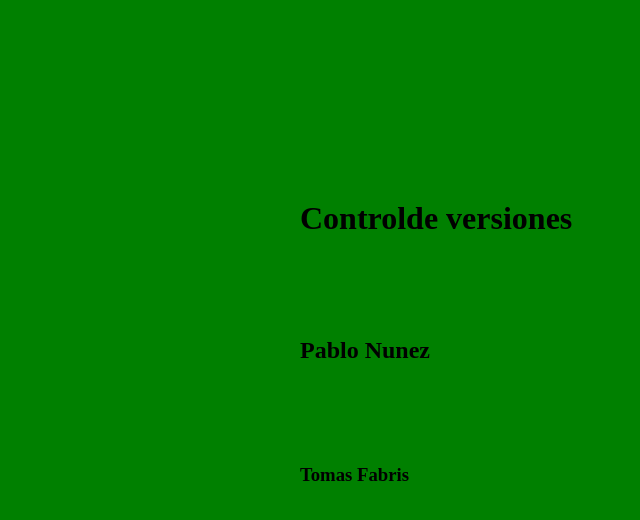
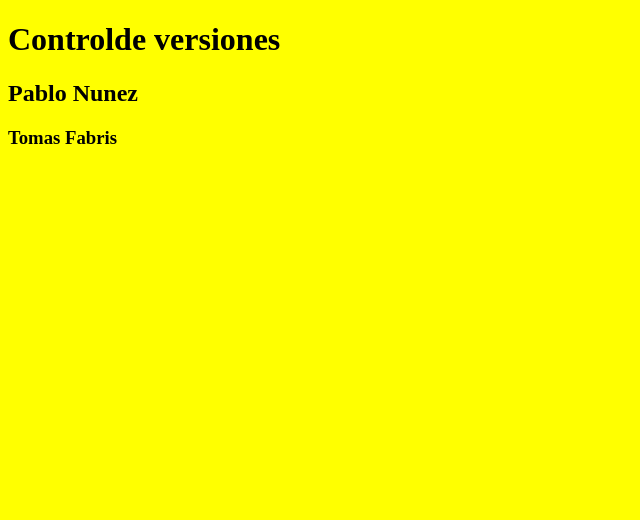
Before and after one commit to vladimir-mora/TP_SO_I4_Equipo_110, a plain HTML site: page index.html in a window 1280 px wide. Shown: the whole page, without its empty margins (0-640 px from the left). Drawn offline with Linux system fonts and the light colour scheme.

Commit message:
Cambio fondo en DESARROLLO

```diff
--- a/estilo.css
+++ b/estilo.css
@@ -1,6 +1 @@
-* {
-    margin:100px;
-}
-body {
-    background:green;
-}
+body { background:yellow; }
```
